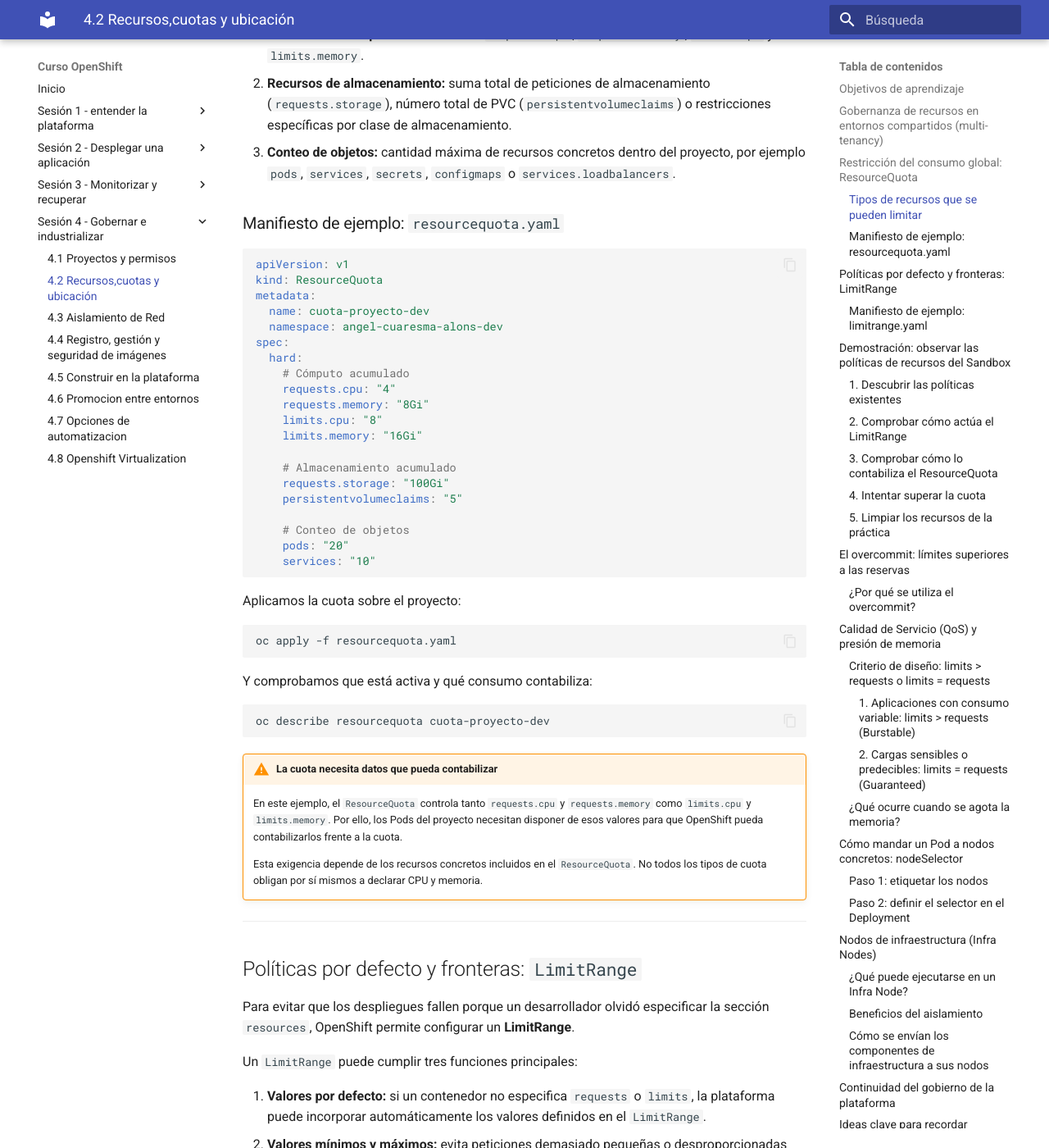
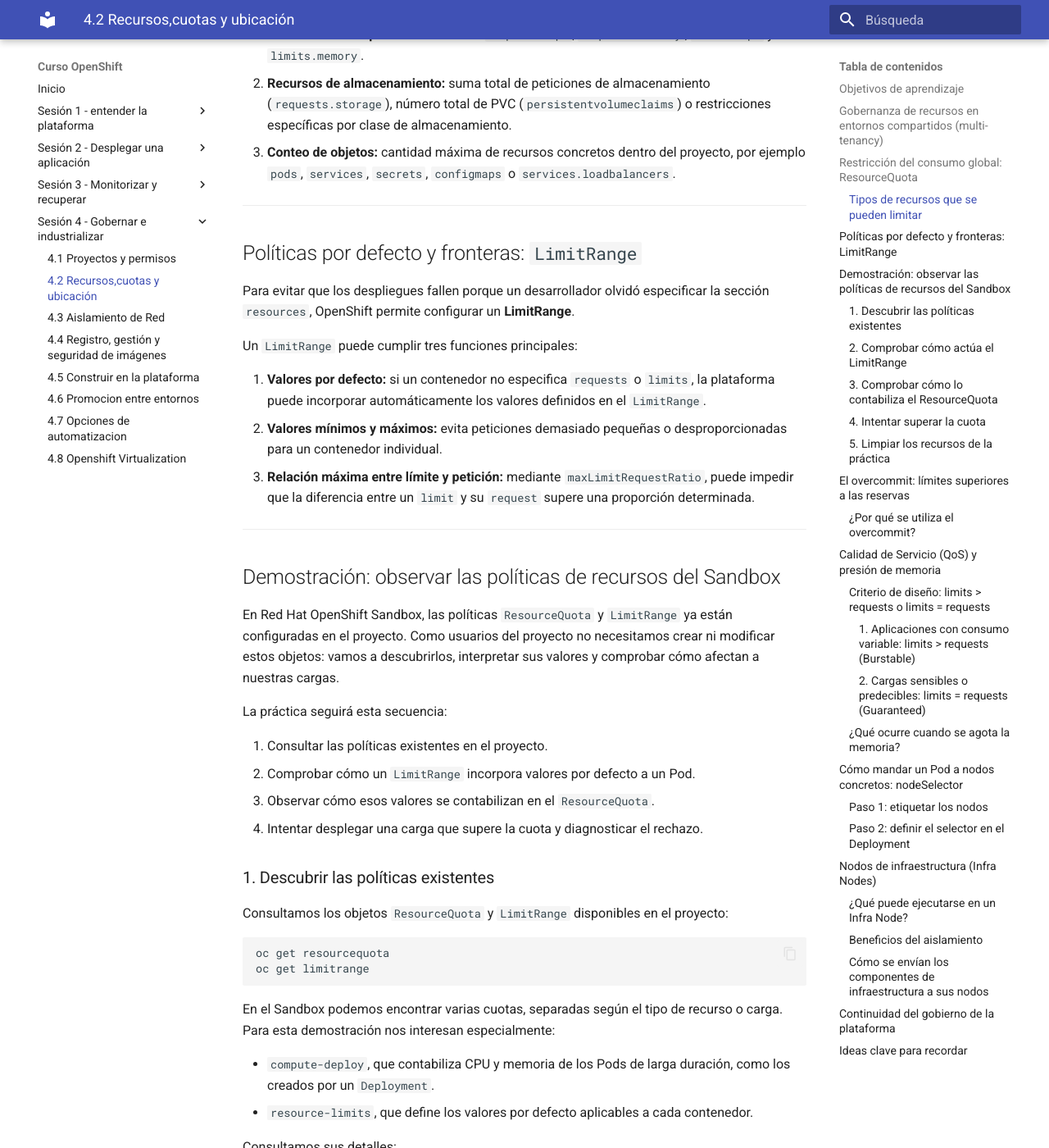
Before and after one commit to ieftraining/curso-openshift, an MkDocs documentation site: the page built from docs/sesion4/4.2 Recursoso, cuotas y ubicación.md, in a window 1280 px wide and 1400 px high, scrolled down 2240 px. Shown: the whole window at 82% size. Built offline with MkDocs 1.6.1 and Material for MkDocs 9.7.7, drawn with Linux system fonts in a browser that asks for light colours; some of the changed text lies outside the part shown.

````diff
--- a/docs/sesion4/4.2 Recursoso, cuotas y ubicación.md
+++ b/docs/sesion4/4.2 Recursoso, cuotas y ubicación.md
@@ -66,47 +66,6 @@
 2. **Recursos de almacenamiento:** suma total de peticiones de almacenamiento (`requests.storage`), número total de PVC (`persistentvolumeclaims`) o restricciones específicas por clase de almacenamiento.
 3. **Conteo de objetos:** cantidad máxima de recursos concretos dentro del proyecto, por ejemplo `pods`, `services`, `secrets`, `configmaps` o `services.loadbalancers`.
 
-### Manifiesto de ejemplo: `resourcequota.yaml`
-
-```yaml
-apiVersion: v1
-kind: ResourceQuota
-metadata:
-  name: cuota-proyecto-dev
-  namespace: angel-cuaresma-alons-dev
-spec:
-  hard:
-    # Cómputo acumulado
-    requests.cpu: "4"
-    requests.memory: "8Gi"
-    limits.cpu: "8"
-    limits.memory: "16Gi"
-
-    # Almacenamiento acumulado
-    requests.storage: "100Gi"
-    persistentvolumeclaims: "5"
-
-    # Conteo de objetos
-    pods: "20"
-    services: "10"
-```
-
-Aplicamos la cuota sobre el proyecto:
-
-```bash
-oc apply -f resourcequota.yaml
-```
-
-Y comprobamos que está activa y qué consumo contabiliza:
-
-```bash
-oc describe resourcequota cuota-proyecto-dev
-```
-
-!!! warning "La cuota necesita datos que pueda contabilizar"
-    En este ejemplo, el `ResourceQuota` controla tanto `requests.cpu` y `requests.memory` como `limits.cpu` y `limits.memory`. Por ello, los Pods del proyecto necesitan disponer de esos valores para que OpenShift pueda contabilizarlos frente a la cuota.
-
-    Esta exigencia depende de los recursos concretos incluidos en el `ResourceQuota`. No todos los tipos de cuota obligan por sí mismos a declarar CPU y memoria.
 
 ---
 
@@ -120,34 +79,6 @@
 2. **Valores mínimos y máximos:** evita peticiones demasiado pequeñas o desproporcionadas para un contenedor individual.
 3. **Relación máxima entre límite y petición:** mediante `maxLimitRequestRatio`, puede impedir que la diferencia entre un `limit` y su `request` supere una proporción determinada.
 
-### Manifiesto de ejemplo: `limitrange.yaml`
-
-```yaml
-apiVersion: v1
-kind: LimitRange
-metadata:
-  name: limites-por-defecto
-  namespace: angel-cuaresma-alons-dev
-spec:
-  limits:
-    - type: Container
-
-      # Valores asignados automáticamente si no se especifican
-      default:
-        cpu: "500m"
-        memory: "512Mi"
-      defaultRequest:
-        cpu: "200m"
-        memory: "256Mi"
-
-      # Rango permitido para cada contenedor
-      max:
-        cpu: "2"
-        memory: "4Gi"
-      min:
-        cpu: "50m"
-        memory: "64Mi"
-```
 
 ---
 
````
